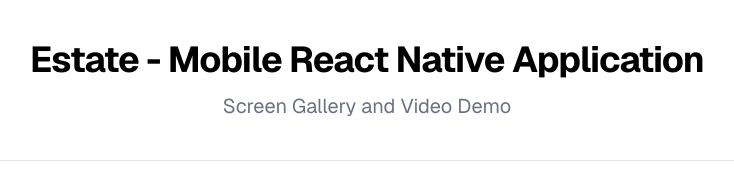
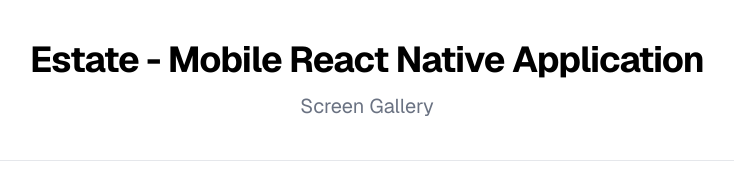
Before and after one commit to MarioLuigie/estate-web-intro, a Next.js app: page / in a window 1280 px wide. Shown: the top 182 px of the page, without its empty margins (273-1007 px from the left). Built offline with nearby package versions, Linux system fonts and the light colour scheme.

Commit message:
Refactor

```diff
--- a/src/app/page.tsx
+++ b/src/app/page.tsx
@@ -82,7 +82,7 @@
 					Estate - Mobile React Native Application
 				</h1>
 				<p className="text-gray-500 mt-3 text-xl">
-					Screen Gallery and Video Demo
+					Screen Gallery
 				</p>
 			</header>
 
```
